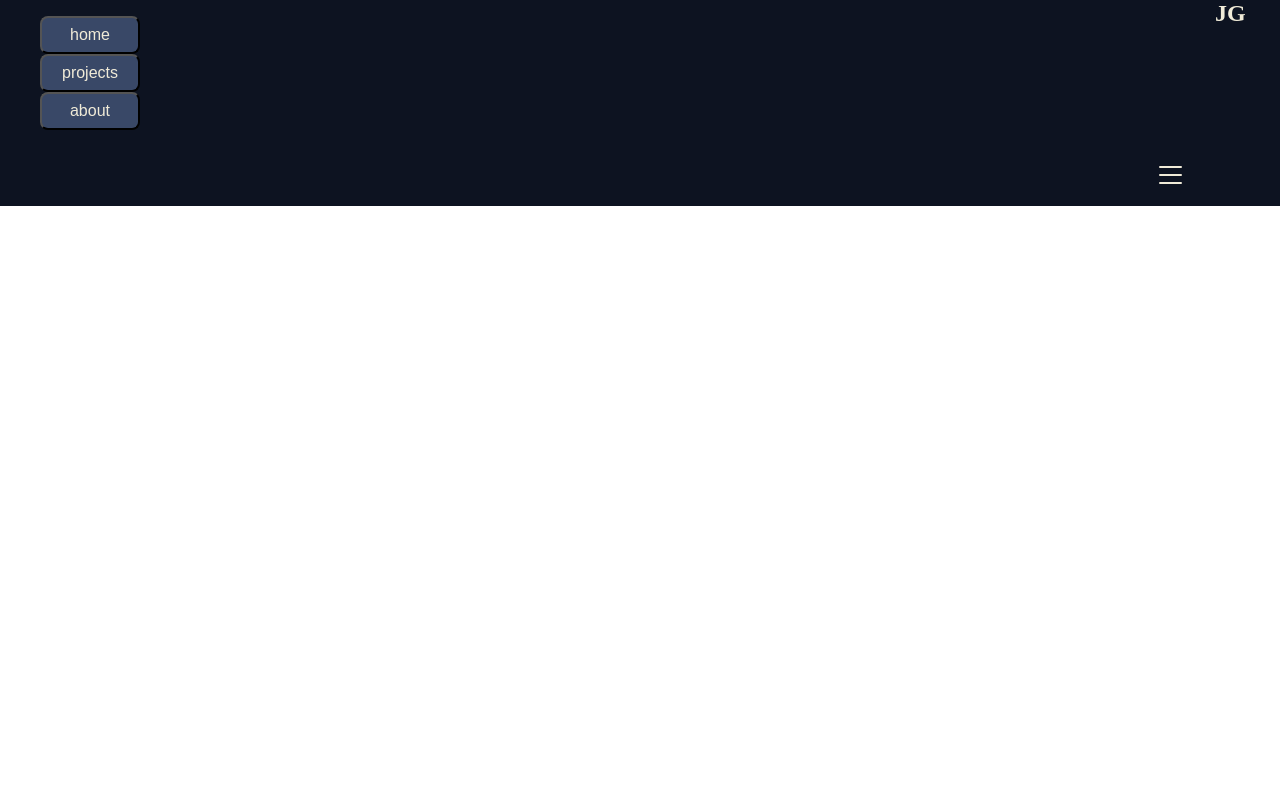
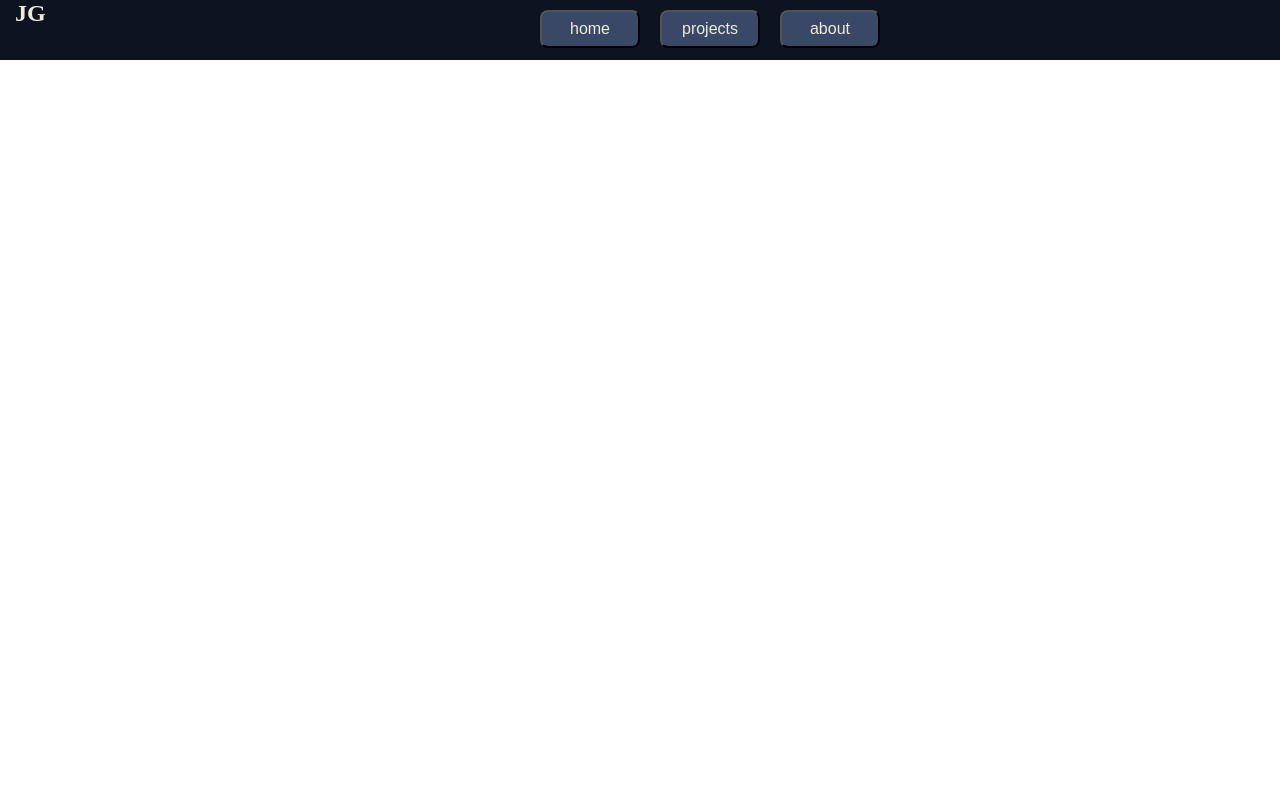
Before and after one commit to Johng117/portfolio_2.0, a React (Create React App) app in the folder client/: page / in a window 1280 px wide. Shown: the top 800 px of the page. Built offline with nearby package versions, Linux system fonts and the light colour scheme; the HTML template or start-up script is replaced by a standard one.

Commit message:
updates to header.jsx and MenuMobile.jsx

```diff
--- a/client/src/components/Hamburger/Hamburger.jsx
+++ b/client/src/components/Hamburger/Hamburger.jsx
@@ -1,6 +1,7 @@
 const Hamburger = ({ openMenu, isHamOpen }) => {
   // a function to change the state of hamburger icon when clicked.
   function handleHamClick(e) {
+    e.preventDefault()
     openMenu();
   }
 
--- a/client/src/components/Header/Header.jsx
+++ b/client/src/components/Header/Header.jsx
@@ -2,10 +2,9 @@ import { useState } from "react";
 import Hamburger from "../Hamburger/Hamburger";
 import MenuMobile from "../Menu-Mobile/MenuMobile";
 import MenuFull from "../Menu-Full/MenuFull";
-import MobName from "../Mob-Name/MobName"
+import MobName from "../Mob-Name/MobName";
 
-
-const Header = ( { animateOn }) => {
+const Header = ({ animateOn }) => {
   const [openMobMenu, setOpenMobMenu] = useState(false);
   const [isHamOpen, setIsHamOpen] = useState(false);
   const menuArray = ["/", "projects", "about"];
@@ -15,7 +14,7 @@ const Header = ( { animateOn }) => {
     setIsHamOpen(!isHamOpen);
   };
 
-  const handleMobMenuClick = (e) => {
+  const handleMobMenuClick = () => {
     setIsHamOpen(false);
     setOpenMobMenu(false);
   };
@@ -24,12 +23,12 @@ const Header = ( { animateOn }) => {
 
   return (
     <section className="header-section">
-
+      <MobName />
       <MenuFull
         menuArray={menuArray}
         handlePageMenuClick={handlePageMenuClick}
       />
-      <MobName />
+
       <Hamburger openMenu={openMenu} isHamOpen={isHamOpen} />
       {openMobMenu && (
         <MenuMobile
--- a/client/src/components/Menu-Mobile/MenuMobile.jsx
+++ b/client/src/components/Menu-Mobile/MenuMobile.jsx
@@ -17,6 +17,7 @@ const MenuMobile = ({ menuArray, handleMobMenuClick }) => {
               animate="animate"
               initial="initial"
               transition={{ delay: 0.1 * index, ease: "linear" }}
+              key={index}
             >
               <h5 className={menuArray[index]} onClick={handleMobMenuClick}>
                 {menuArray[index] === "/" ? "home" : menuArray[index]}
--- a/client/src/styles/_header.scss
+++ b/client/src/styles/_header.scss
@@ -42,7 +42,6 @@
   left: 25%;
   width: 50%;
 
-
   ul {
     margin: 0;
     padding: 0;
@@ -74,40 +73,39 @@
   }
 }
 
-// @media only screen and (min-width: 770px) {
-//   .header-section {
-//     display: grid;
-//     grid-template-columns: 100px 1fr;
+@media only screen and (min-width: 770px) {
+  .header-section {
+    display: grid;
+    grid-template-columns: 100px 1fr;
 
-//     .page-menu-container {
-//       grid-row-start: 2;
-//       display: grid;
-//       grid-template-columns: repeat(4, 1fr);
-//       text-align: center;
+    .page-menu-container {
+      .menu-list {
+        display: flex;
+        justify-content: center;
+        gap: 20px;
+        margin-top: 10px;
+        margin-bottom: 10px;
+      }
 
-//       .page-menu-item {
-//         width: 75%;
-//       }
+      // :first-child {
+      //   justify-self: end;
+      //   display: flex;
+      //   justify-content: flex-end;
+      // }
+      // :nth-child(2) {
+      //   justify-self: center;
+      // }
+      // :nth-child(3) {
+      //   display: flex;
+      //   justify-content: flex-start;
+      // }
+    }
 
-//       :first-child {
-//         justify-self: end;
-//         display: flex;
-//         justify-content: flex-end;
-//       }
-//       :nth-child(2) {
-//         justify-self: center;
-//       }
-//       :nth-child(3) {
-//         display: flex;
-//         justify-content: flex-start;
-//       }
-//     }
-
-//     .hamburger-container,
-//     .menu-mobile-open {
-//       display: none;
-//     }
-//   }
+    .hamburger-container,
+    .menu-mobile-open {
+      display: none;
+    }
+  }
 
   //   .home-section,
   //   .projects-section,
@@ -173,18 +171,11 @@
   //       display: none;
   //     }
   //   }
-// }
+}
 
 @media only screen and (max-width: 770px) {
   .header-section {
     display: grid;
-    grid-template-columns: 100px, 1fr;
-    .name-role-container {
-      .under {
-        position: absolute;
-        top: 10px;
-      }
-    }
 
     .page-menu-container {
       display: none;
--- a/client/src/styles/index.css
+++ b/client/src/styles/index.css
@@ -122,14 +122,26 @@
   opacity: 0.5;
 }
 
+@media only screen and (min-width: 770px) {
+  .header-section {
+    display: grid;
+    grid-template-columns: 100px 1fr;
+  }
+  .header-section .page-menu-container .menu-list {
+    display: flex;
+    justify-content: center;
+    gap: 20px;
+    margin-top: 10px;
+    margin-bottom: 10px;
+  }
+  .header-section .hamburger-container,
+  .header-section .menu-mobile-open {
+    display: none;
+  }
+}
 @media only screen and (max-width: 770px) {
   .header-section {
     display: grid;
-    grid-template-columns: 100px, 1fr;
-  }
-  .header-section .name-role-container .under {
-    position: absolute;
-    top: 10px;
   }
   .header-section .page-menu-container {
     display: none;
```
Also changed, not shown: 1 other file (tests, documents, lock files or other folders). Lines whose indentation alone changed are shown as unchanged.
